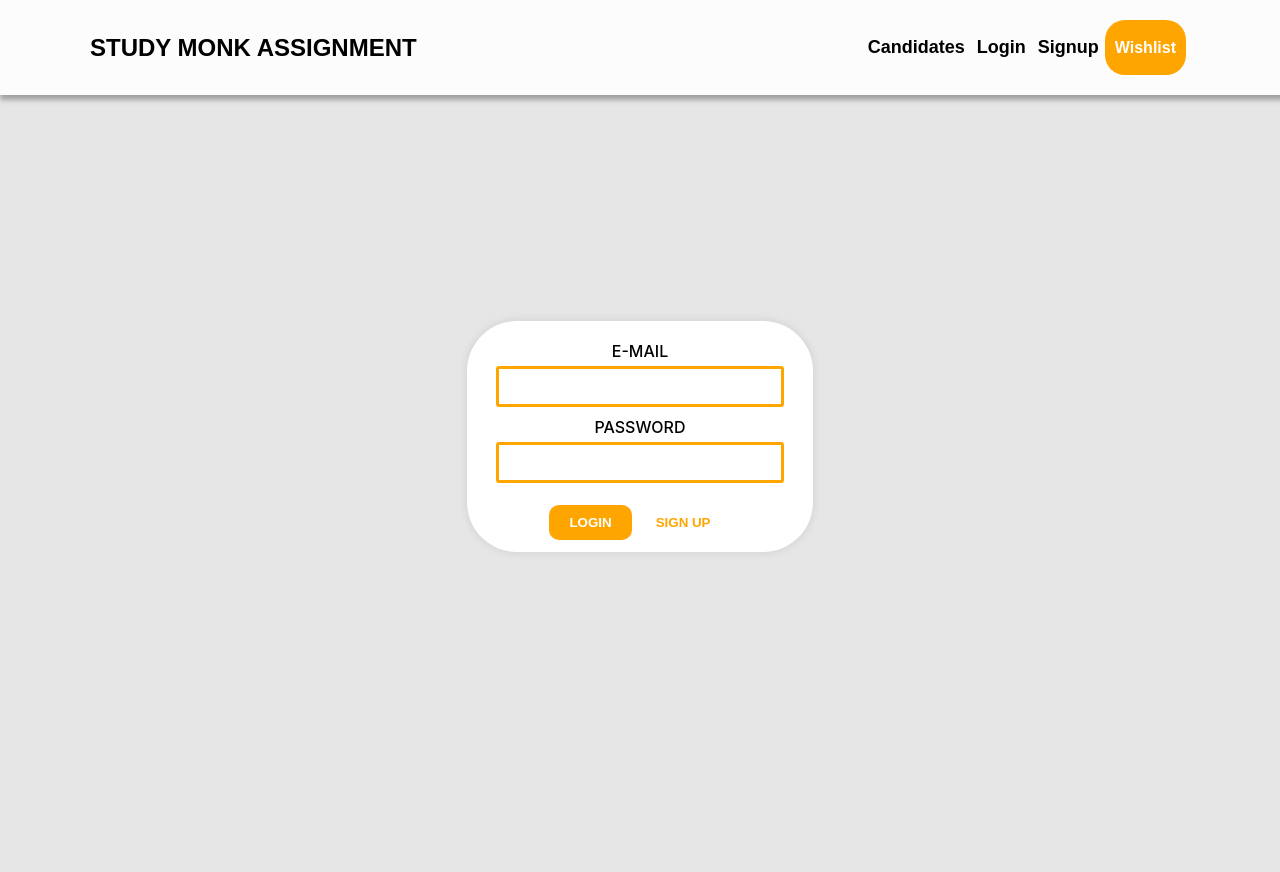
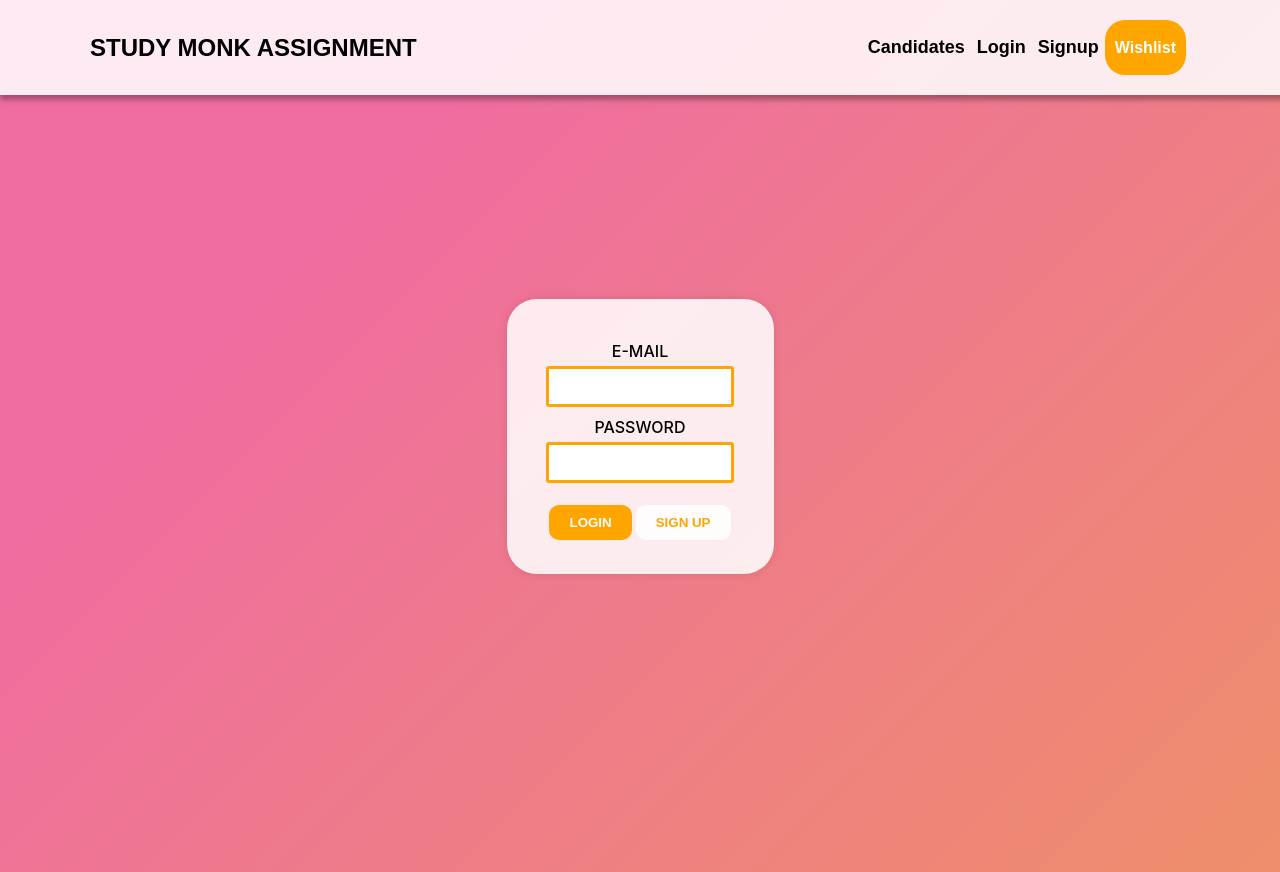
Before and after one commit to eekshitchawla/onlineHire, a React (Create React App) app: page /login in a window 1280 px wide. Built offline with nearby package versions, Linux system fonts and the light colour scheme.

Commit message:
login page changes

```diff
--- a/src/screens/Login/Login.css
+++ b/src/screens/Login/Login.css
@@ -9,15 +9,16 @@
     justify-content: center;
     align-items: center;
     height: calc(100vh - 120px);
-    background-color: #e6e6e6;
-
+    background-color: #ee8e6b;
+    background-image: linear-gradient(315deg, #ee8e6b 0%, #ef6da0 74%);
   }
   #card {
-    width: 30%;
-    background-color: #fff;
-    border-radius: 50px;
+    width: auto;
+    height: auto;
+    background-color: #ffffffdb;
+    border-radius: 30px;
     box-shadow: 0px 0px 10px rgba(0,0,0,0.1);
-    padding: 10px;
+    padding: 4vh;
     text-align: center;
   }
 
@@ -50,7 +51,7 @@
     cursor: pointer;
   }
   #signUpBtn{
-    background-color: white;
+    background-color: #ffffffdb;
     color: orange;
     border: none;
     padding: 10px 20px;
@@ -63,7 +64,5 @@
     font-weight: bold;
   }
   @media screen and (max-width:768px) {
-    #card{
-      width: 50vw;
-    }
+
   }
```
